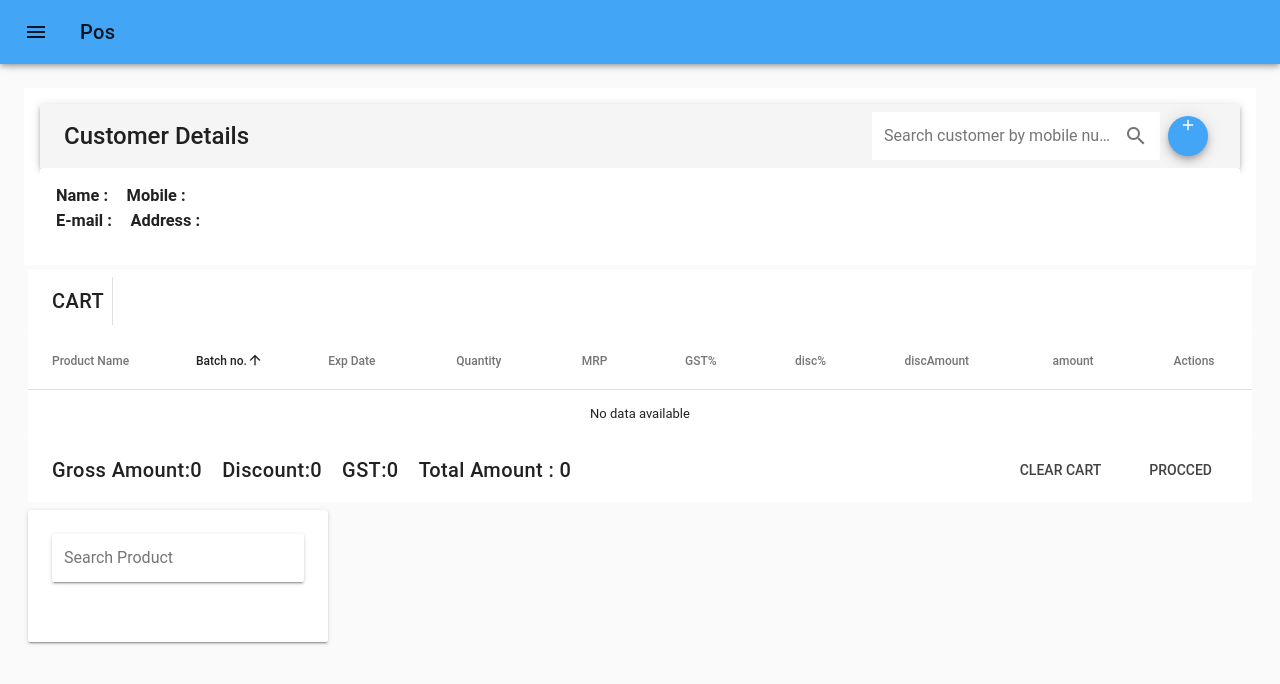
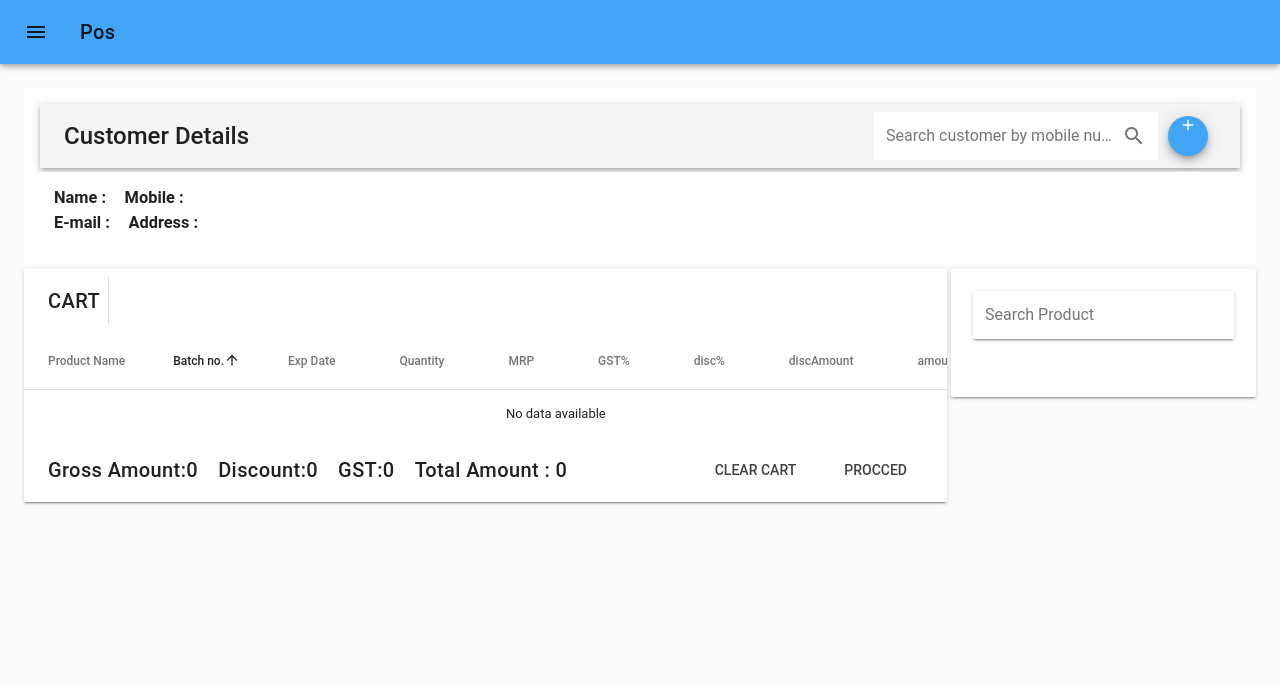
Before and after one commit to bhagath-charan/pos, a Vue app: page / in a window 1280 px wide. Shown: the top 684 px of the page. Built offline with nearby package versions, Linux system fonts and the light colour scheme; a small style sheet from the web is missing; the HTML template or start-up script is replaced by a standard one.

Commit message:
positional changes

```diff
--- a/src/components/ProductList.vue
+++ b/src/components/ProductList.vue
@@ -1,7 +1,6 @@
 <template>
   <div
     id="e3"
-    style="width: 300px; bottom-margin: 2px;"
     class="grey lighten-3"
   >
     <v-card>
--- a/src/views/Posmain.vue
+++ b/src/views/Posmain.vue
@@ -1,6 +1,6 @@
 <template>
-  <v-container fluid>
-    <v-layout wrap row>
+  <v-container fluid grid-list-sm>
+    <v-layout row wrap>
       <v-flex xs12>
         <v-card elevation="0">
 
@@ -11,12 +11,17 @@
           </v-card-text>
         </v-card>
       </v-flex>
-      <v-flex grow pa-1>
-          <DataTable></DataTable>
-      </v-flex>
-      <v-flex shrink pa-1>
-        <ProductList v-bind:productsList="products"></ProductList>
-      </v-flex>
+
+        <v-flex sm9 md9 lg9>
+          <v-card>
+            <DataTable></DataTable>
+          </v-card>
+        </v-flex>
+        <v-flex sm3 md3 lg3>
+          <ProductList v-bind:productsList="products"></ProductList>
+        </v-flex>
+
+
     </v-layout>
   </v-container>
 </template>
```
